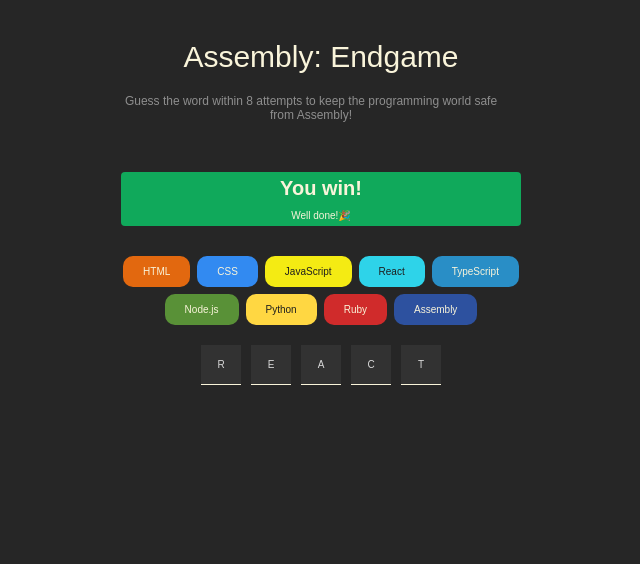
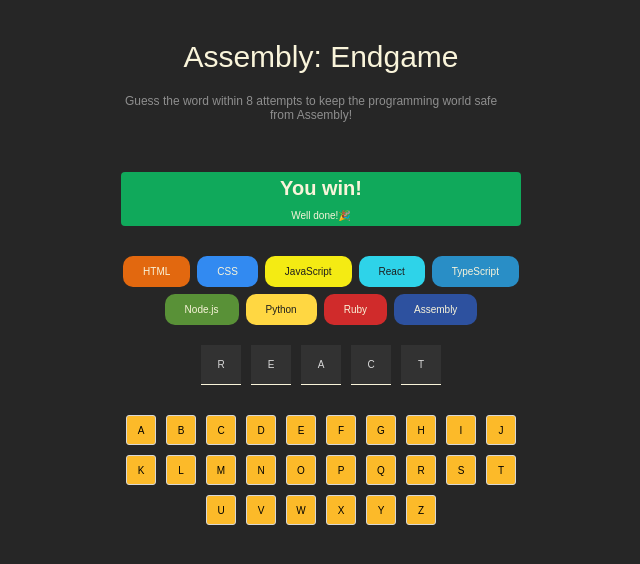
Before and after one commit to Uzair171/assembly_endgame, a React (Vite) app: page / in a window 1280 px wide. Shown: the top 564 px of the page, without its empty margins (319-959 px from the left). Built offline with nearby package versions, Linux system fonts and the light colour scheme.

Commit message:
static keyboard

```diff
--- a/src/App.jsx
+++ b/src/App.jsx
@@ -7,6 +7,7 @@
 
 export default function App(){
 
+  //coding laguages redering
   const languagesElement = languages.map((element,index)=>{
   return <span
     className="code-lang"
@@ -17,6 +18,7 @@
     >{element.name}</span>
   })
 
+  //guess word rendering
   const [currentWord, setCurrentWord] = useState("react")
   const guessWord = currentWord.split("").map(element=>{
     return <span
@@ -25,6 +27,17 @@
       {element.toUpperCase()}
     </span>
   })
+
+  //keyboard
+  const alphabet = "abcdefghijklmnopqrstuvwxyz"
+  const keyboard = alphabet.split("").map(element=>{
+    return <button
+    key = {nanoid()}
+    className="alphabet"
+    >{element.toUpperCase()}</button>
+  })
+
+  //main dom element
   return(
     <main>
       <header>
@@ -42,6 +55,9 @@
       <section className="guess-word">
         {guessWord}
       </section>
+      <section className="keyboard">
+        {keyboard}
+      </section>
 
     </main>
   )
--- a/src/index.css
+++ b/src/index.css
@@ -86,3 +86,20 @@
     align-items: center;
     border-bottom: 1px solid #F9F4DA;
 }
+
+.keyboard{
+    display: flex;
+    flex-wrap: wrap;
+    justify-content: center;
+    gap: 1rem;
+    margin-top: 3rem;
+}
+
+.alphabet{
+    height: 30px;
+    width: 30px;
+    background-color: #FCBA29;
+    border: 1px solid #D7D7D7;
+    border-radius: 3px;
+    cursor: pointer;
+}
```
